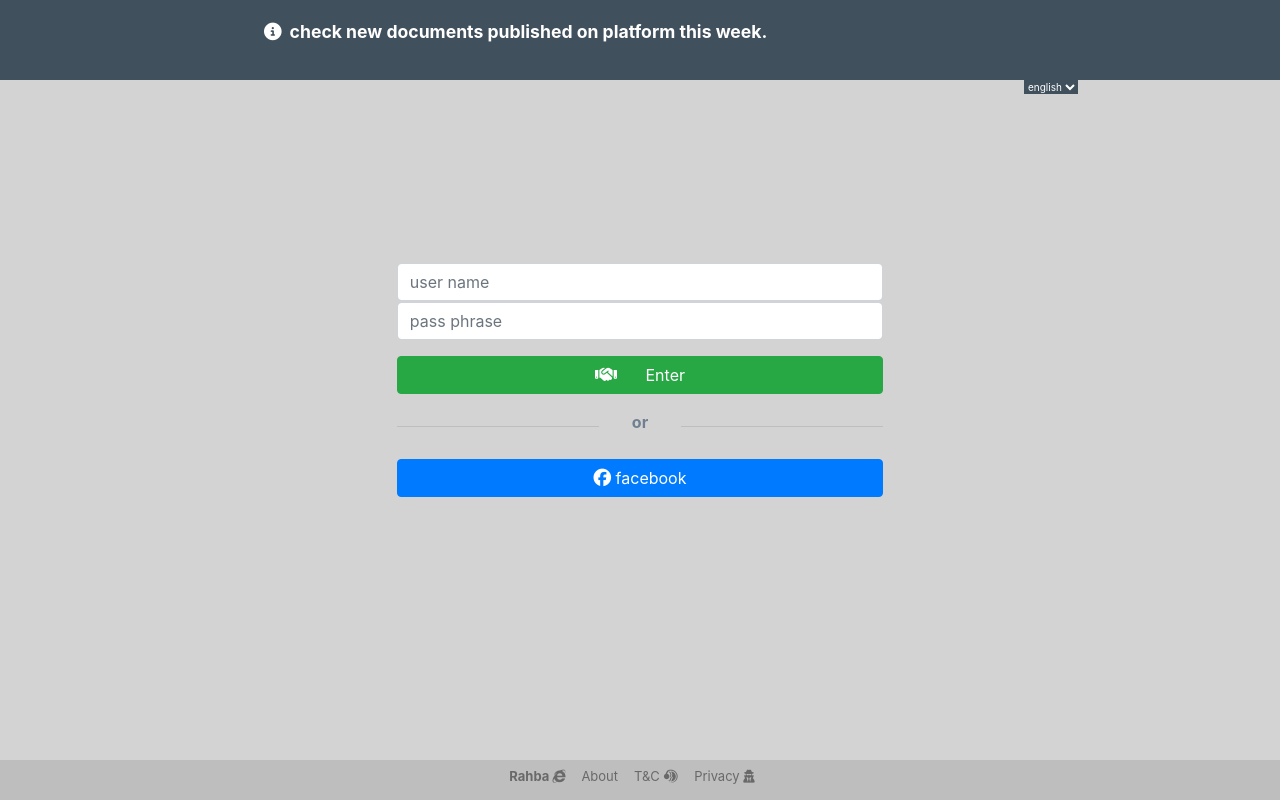
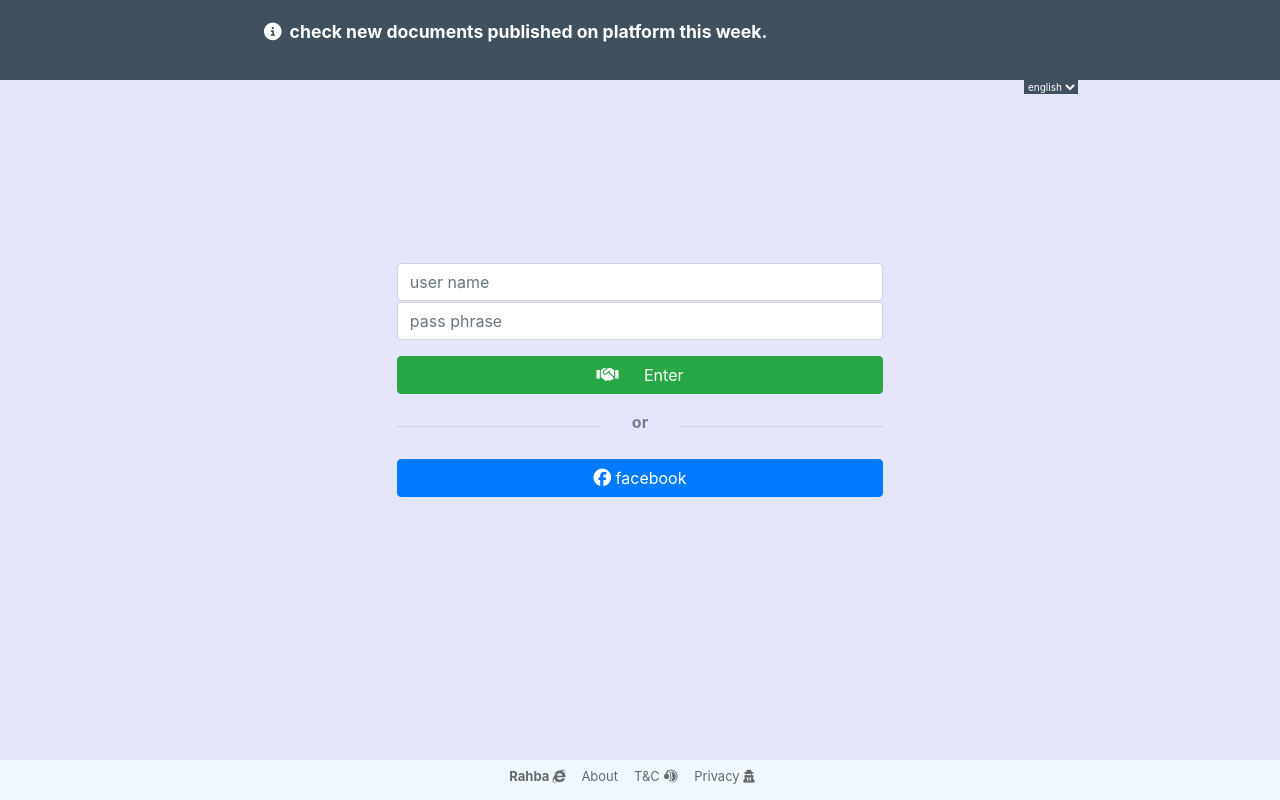
Before and after one commit to abdessamed-diab/cirta-mobile, an Angular app: page /1 in a window 1280 px wide. Built offline with nearby package versions, Linux system fonts and the light colour scheme; no server answers.

Commit message:
docs: deploy to github pages.

```diff
--- a/src/app/login/login.component.css
+++ b/src/app/login/login.component.css
@@ -1,5 +1,5 @@
 .container-fluid.footer {
-  background-color: rgba(1, 1, 1, 0.1);
+  background-color: aliceblue;
   height: 5%;
   max-height: 5%;
   overflow-y: hidden;
@@ -74,6 +74,7 @@ h3 {
   align-items: center;
   width: 100%;
   height: 95%;
+  background-color: lavender;
 }
 
 .login-box {
--- a/src/app/login/login.component.html
+++ b/src/app/login/login.component.html
@@ -54,7 +54,7 @@
               title="{{values.login_enter_title}}"
               style="margin-top: 16px"
       >
-        <span style="margin-right: 24px"><i class="fas fa-handshake"></i></span>
+        <span style="margin-right: 21px"><i class="fas fa-handshake"></i></span>
         {{values.login_enter}}
       </button>
     </form>
```
Also changed, not shown: 4 other files (tests, documents, lock files or other folders).
